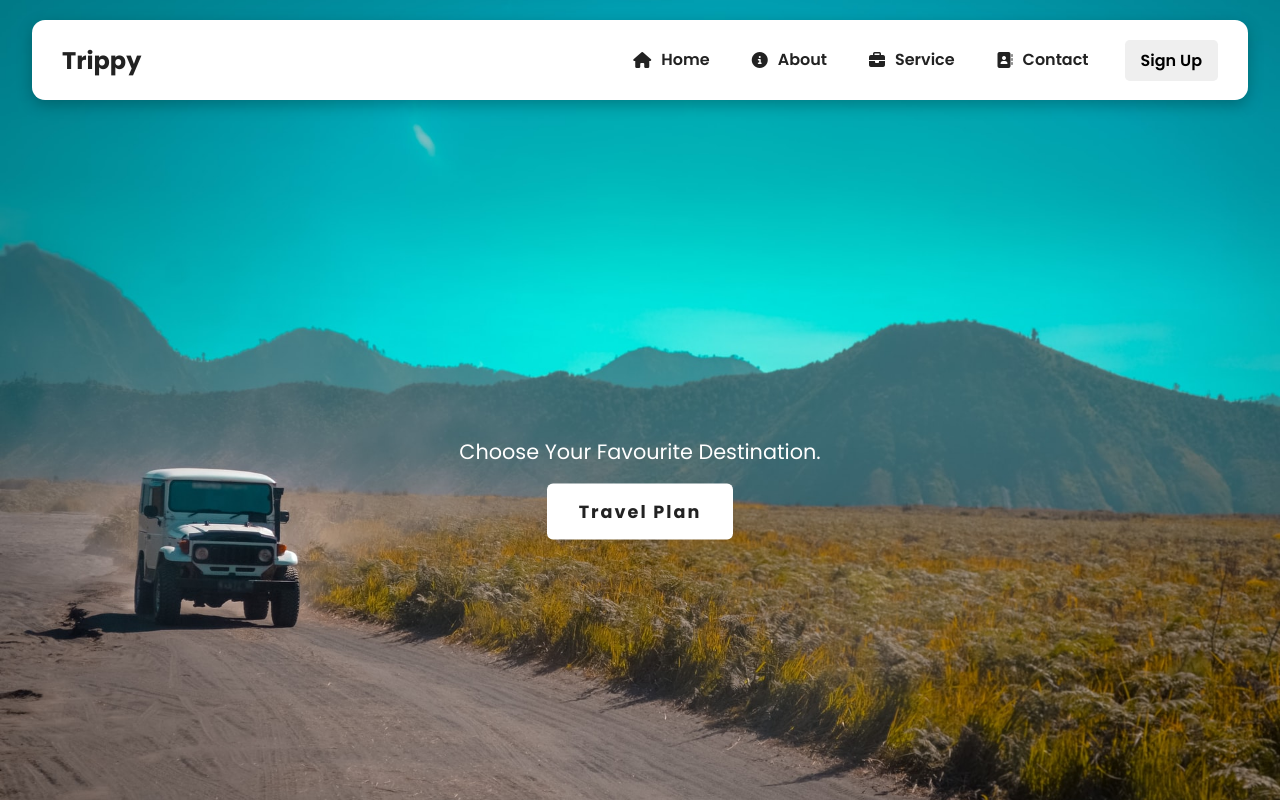
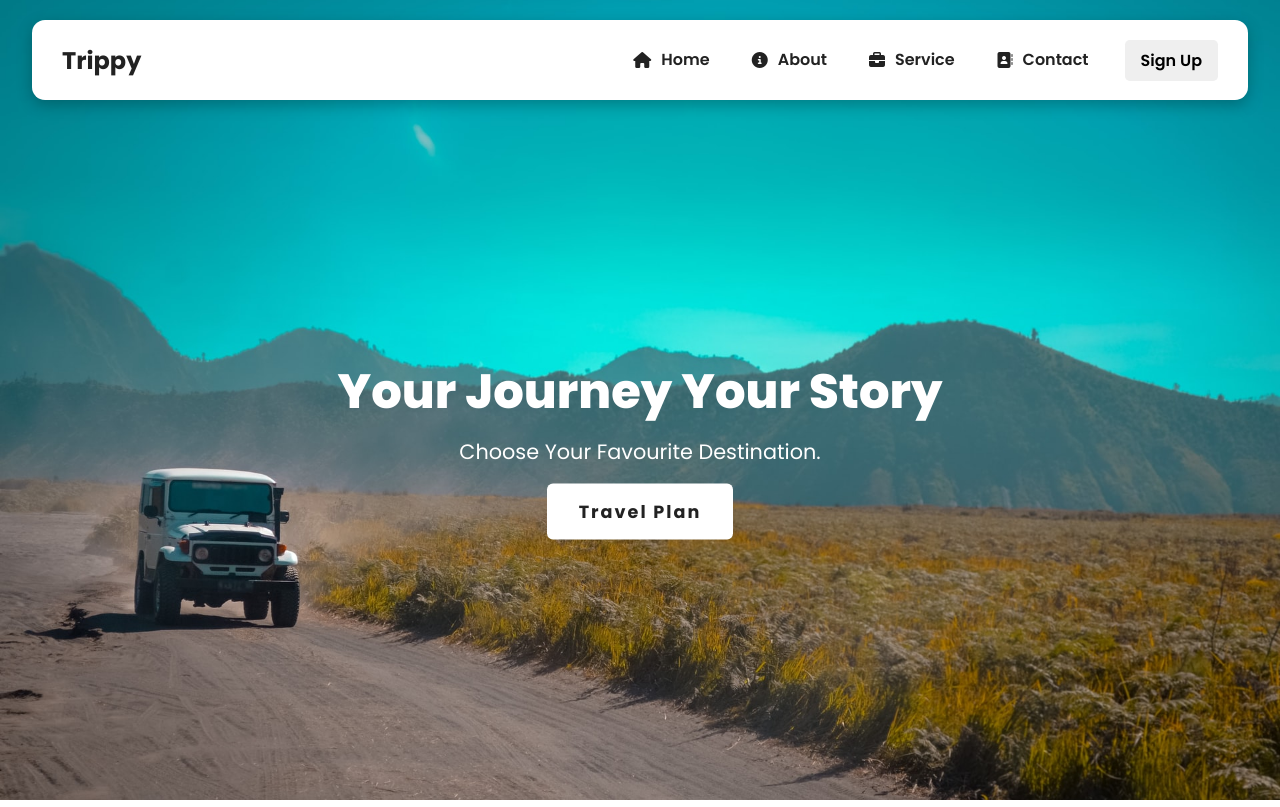
Before and after one commit to codingwithriha/Trippy-tour-travels, a React (Create React App) app: page / in a window 1280 px wide. Built offline with nearby package versions, Linux system fonts and the light colour scheme.

Commit message:
feat:hero-section-complete

```diff
--- a/src/components/HeroStyles.css
+++ b/src/components/HeroStyles.css
@@ -32,8 +32,8 @@ img {
   font-size: 3rem;
   font-weight: 800;
   color: #fff;
-  -webkit-background-clip: text;
-  -webkit-text-fill-color: transparent;
+  /* -webkit-background-clip: text;
+  -webkit-text-fill-color: transparent; */
 }
 
 .hero-text p {
--- a/src/routes/Contact.js
+++ b/src/routes/Contact.js
@@ -1,4 +1,5 @@
 import Navbar from "../components/Navbar";
+import Hero from "../components/Hero";
 import ContactImg from "../assets/2.jpg";
 function Contact() {
   return (
--- a/src/routes/Service.js
+++ b/src/routes/Service.js
@@ -1,4 +1,5 @@
 import Navbar from "../components/Navbar";
+import Hero from "../components/Hero";
 import AboutImg from "../assets/night.jpg";
 function Service() {
   return (
```
